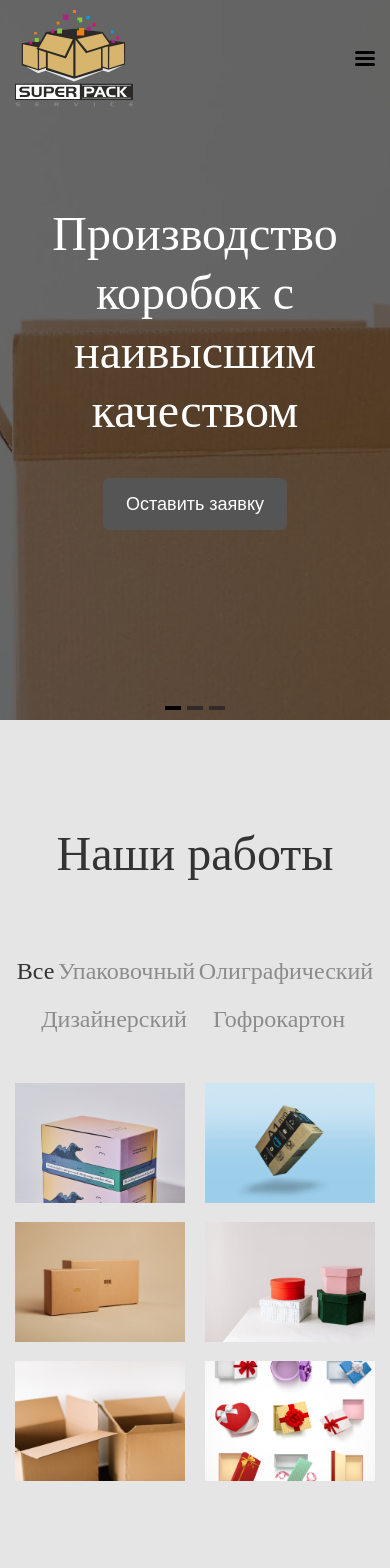
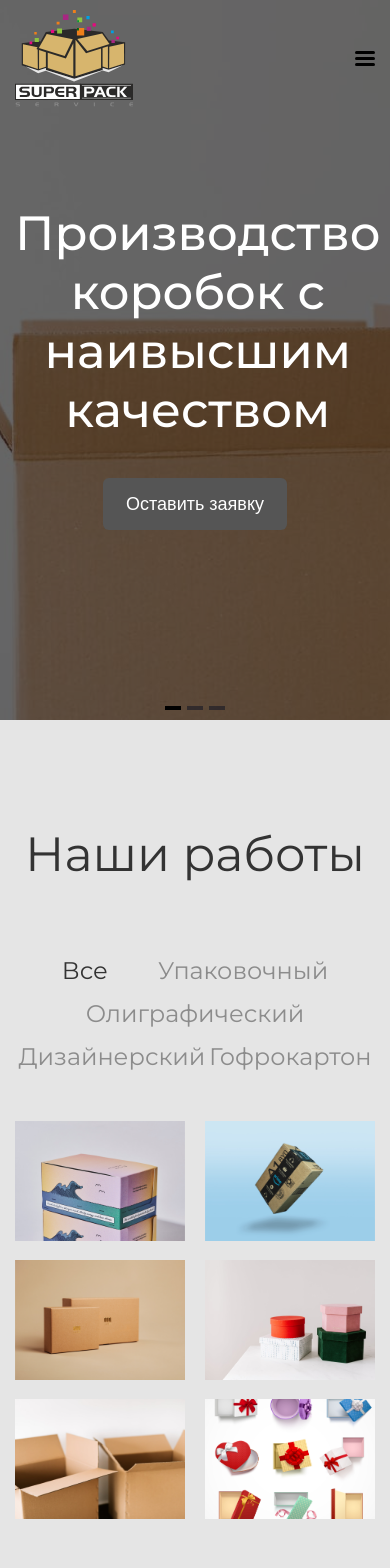
Before and after one commit to BakhromovAbdulloh/asdsaa, a Vue app: page /info in a window 390 px wide. Shown: the top 1568 px of the page. Built offline with nearby package versions, Linux system fonts and the light colour scheme.

Commit message:
fonts finish

```diff
--- a/src/assets/main.css
+++ b/src/assets/main.css
@@ -1,6 +1,8 @@
+@import url('https://fonts.googleapis.com/css2?family=Montserrat:wght@400;500&display=swap');
 body{
+  font-family: 'Montserrat', sans-serif;
+  font-style: normal;
   margin: 0;
   background: #E5E5E5;
   background-size: cover  ;
-  position: relative;
 }
--- a/src/components/header/header.vue
+++ b/src/components/header/header.vue
@@ -1,4 +1,5 @@
 <template>
+  <h1 class="visually-hidden">Производство коробок</h1>
   <header class="header">
     <div class="header__wrapper">
       <img class="header__logo" src="@/assets/img/logo-Super.svg" alt="" />
@@ -40,6 +41,15 @@ export default {
 };
 </script>
 <style>
+.visually-hidden {
+  clip: rect(0 0 0 0);
+  clip-path: inset(50%);
+  height: 1px;
+  overflow: hidden;
+  position: absolute;
+  white-space: nowrap;
+  width: 1px;
+}
 .header {
   max-width: 1284px;
   margin: 0 auto;
--- a/src/components/info/Info.vue
+++ b/src/components/info/Info.vue
@@ -89,7 +89,7 @@ export default {
   font-size: 48px;
   line-height: 59px;
   color: #ffffff;
-  max-width: 500px;
+  max-width: 628px;
   margin: 0 0 38px 0;
 }
 .info__button {
--- a/src/components/work/Work.vue
+++ b/src/components/work/Work.vue
@@ -104,7 +104,7 @@ export default {
   display: flex;
   align-items: center;
   list-style: none;
-  max-width: 844px;
+  max-width: 1000px;
   padding: 0;
   margin: 0;
   flex-wrap: wrap;
@@ -156,6 +156,12 @@ export default {
   }
 }
 
+@media screen and (max-width: 957px) {
+  .work__nav-item-list:nth-child(5) {
+    margin-top: 20px;
+  }
+}
+
 @media screen and (max-width: 880px) {
   .work__title {
     text-align: center;
@@ -167,12 +173,8 @@ export default {
     margin-top: 20px;
   }
 }
-@media screen and (max-width: 705px) {
+@media screen and (max-width: 797px) {
   .work__nav-item-list:nth-child(4) {
-    margin-top: 0;
-  }
-
-  .work__nav-item-list:nth-child(5) {
     margin-top: 20px;
   }
 }
@@ -183,7 +185,7 @@ export default {
   }
 }
 
-@media screen and (max-width: 527px) {
+@media screen and (max-width: 573px) {
   .work__wrapper {
     margin-top: 50px;
   }
@@ -211,7 +213,7 @@ export default {
   }
 }
 
-@media screen and (max-width: 379px) {
+@media screen and (max-width: 465px) {
   .work__nav-item-list:nth-child(1) {
     margin-right: 20px;
   }
@@ -228,4 +230,10 @@ export default {
     margin: 15px auto 0 auto;
   }
 }
+
+@media screen and (max-width: 378px) {
+  .work__nav-item-list:nth-child(4) {
+    margin-right: auto;
+  }
+}
 </style>
```
